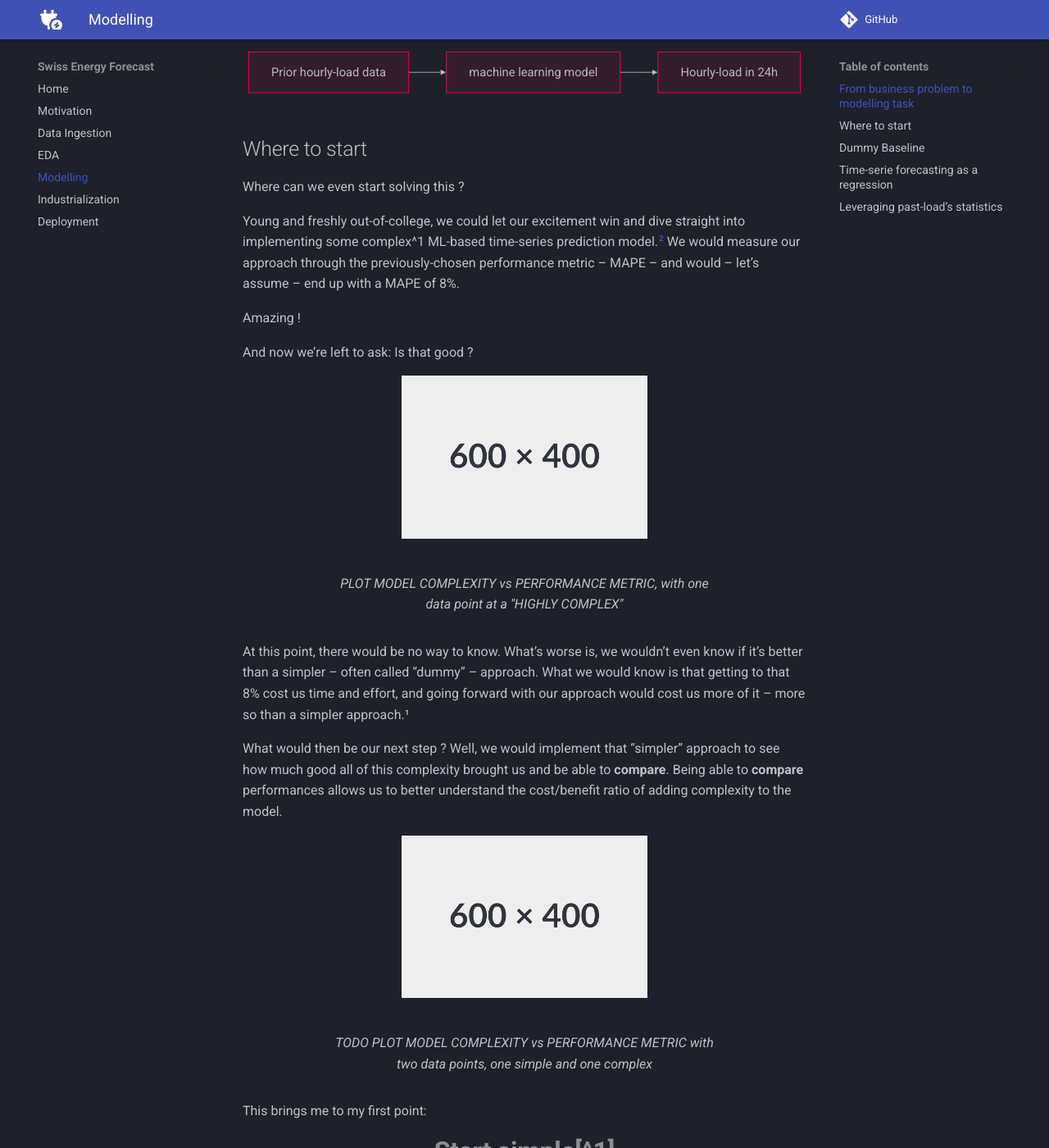
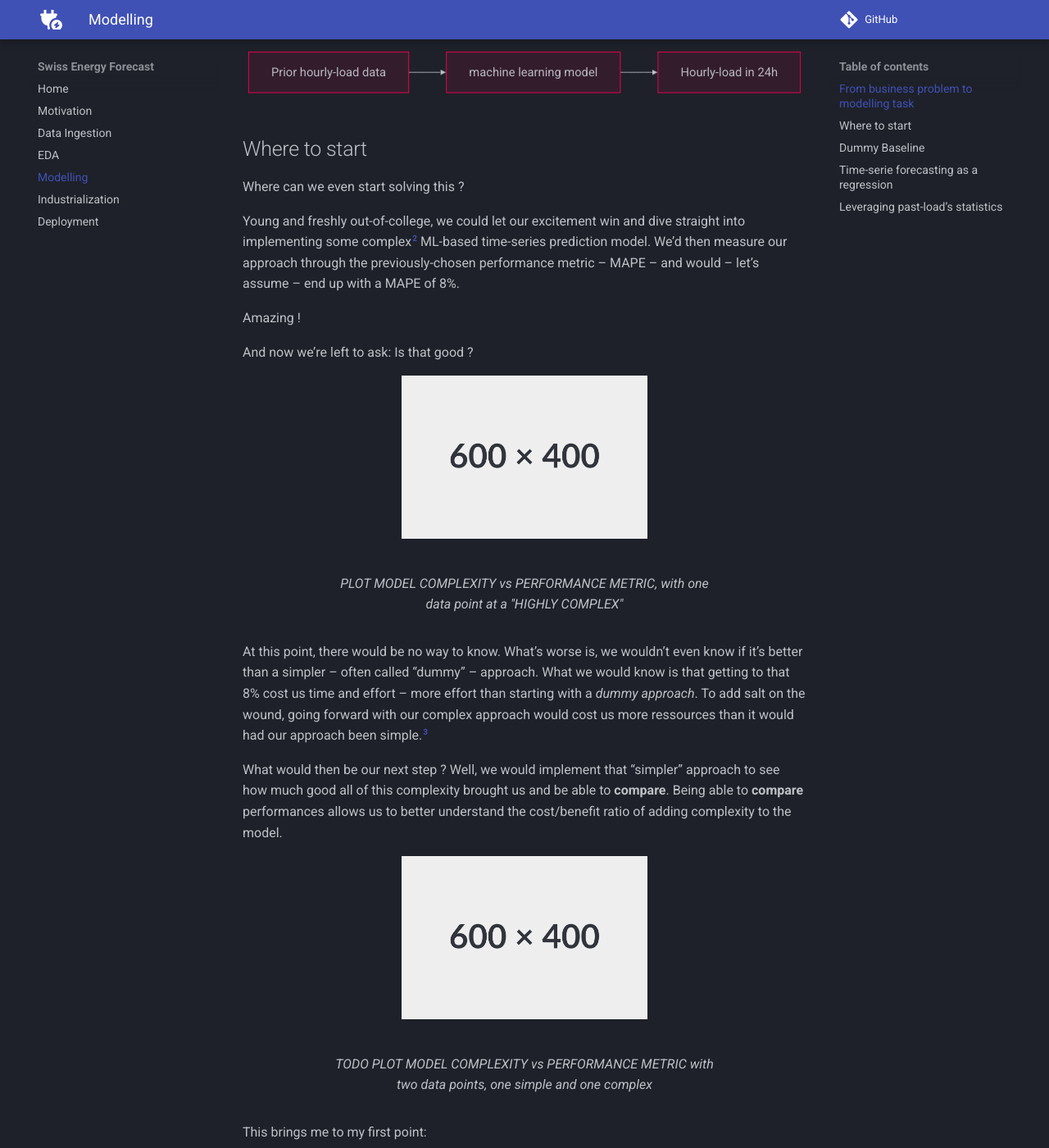
Before and after one commit to arthurgassner/swissenergy-frontend, an MkDocs documentation site: the page built from docs/modelling.md, in a window 1280 px wide and 1400 px high, scrolled down 813 px. Shown: the whole window at 82% size. Built offline with MkDocs 1.6.1 and Material for MkDocs 9.7.7, drawn with Linux system fonts in a browser that asks for light colours; a script that is not in the unit is left out; comment, search, counter and statistics services are not loaded; some of the changed text lies outside the part shown.

Commit message:
Write up modelling section

```diff
--- a/docs/modelling.md
+++ b/docs/modelling.md
@@ -36,7 +36,7 @@ graph LR
 
 Where can we even start solving this ?
 
-Young and freshly out-of-college, we could let our excitement win and dive straight into implementing some complex^1 ML-based time-series prediction model.[^2] We would measure our approach through the previously-chosen performance metric -- MAPE -- and would -- let's assume -- end up with a MAPE of 8%.
+Young and freshly out-of-college, we could let our excitement win and dive straight into implementing some complex[^2] ML-based time-series prediction model. We'd then measure our approach through the previously-chosen performance metric -- MAPE -- and would -- let's assume -- end up with a MAPE of 8%.
 
 Amazing !
 
@@ -49,7 +49,7 @@ And now we're left to ask: Is that good ?
 
 At this point, there would be no way to know.
 What's worse is, we wouldn't even know if it's better than a simpler -- often called "dummy" -- approach.
-What we would know is that getting to that 8% cost us time and effort, and going forward with our approach would cost us more of it -- more so than a simpler approach.¹
+What we would know is that getting to that 8% cost us time and effort -- more effort than starting with a _dummy approach_. To add salt on the wound, going forward with our complex approach would cost us more ressources than it would had our approach been simple.[^3]
 
 What would then be our next step ? Well, we would implement that "simpler" approach to see how much good all of this complexity brought us and be able to **compare**.
 Being able to **compare** performances allows us to better understand the cost/benefit ratio of adding complexity to the model.
@@ -113,13 +113,13 @@ Now that we've talked extensively about model performances, let's move onto some
 [^1]:
     As I would figure out later, forecasts are usually added to the ENTSO-E website in bulk, at 05:41 in the morning. Still, we picked this approach and are sticking with it. It is interesting to note that I _assumed_ that's how they generated their predictions, and should have asked them directly via email -- as outlined in the motivation part of this writeup.
 
-This would allow the solution's users to peek 24h into the future at any time of the day. When I talk about complexity here, I don't mean amount of parameters -- although it is usually correlated -- but complexity of the overall ML lifecycle of our approach.
+[^2]: When I talk about complexity here, I don't mean amount of parameters -- although it is usually correlated -- but complexity of the overall ML lifecycle of our approach. We are building a full-fledged solution -- along with tooling to maintain, fix and update our solution. Its complexity goes beyond how many fake-neurons our model has.
+
+[^3]: I am _by far_ not the first person to make that point -- with KISS being one example of it -- but it's so easy to forget that I think it's important to hammer it in.
 
 ¹ We all know that itch.
 
 ¹ To state the obvious: Simple approaches are _usually_ easier to develop, industrialize and deploy than complex ones.
-
-[^2]: I am _by far_ not the first person to make that point -- with KISS being one example of it -- but it's so easy to forget that I think it's important to emboss.
 
 ² If that's what you want to do, academy/research has a higher density of such problem statements
 
```
